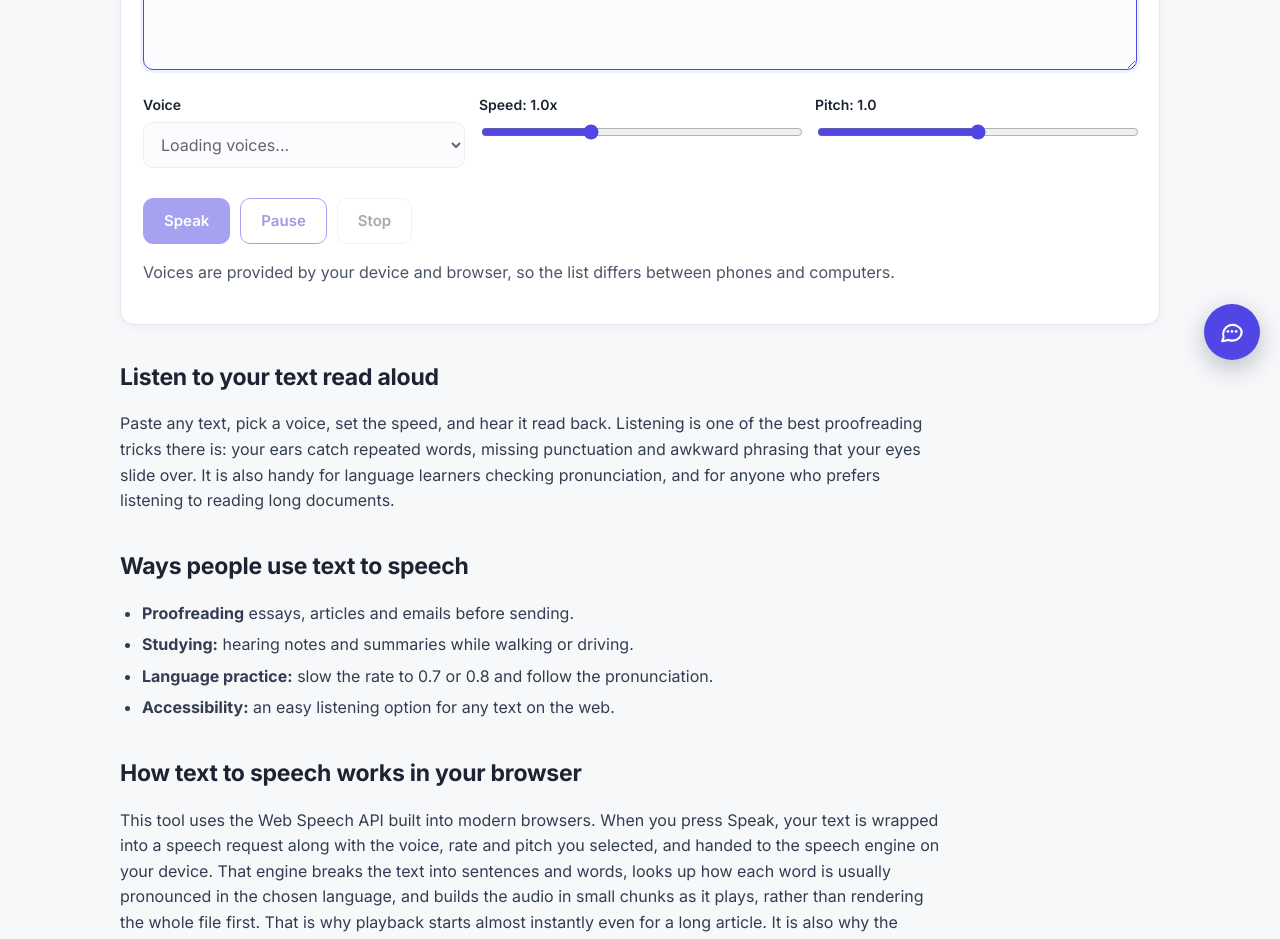
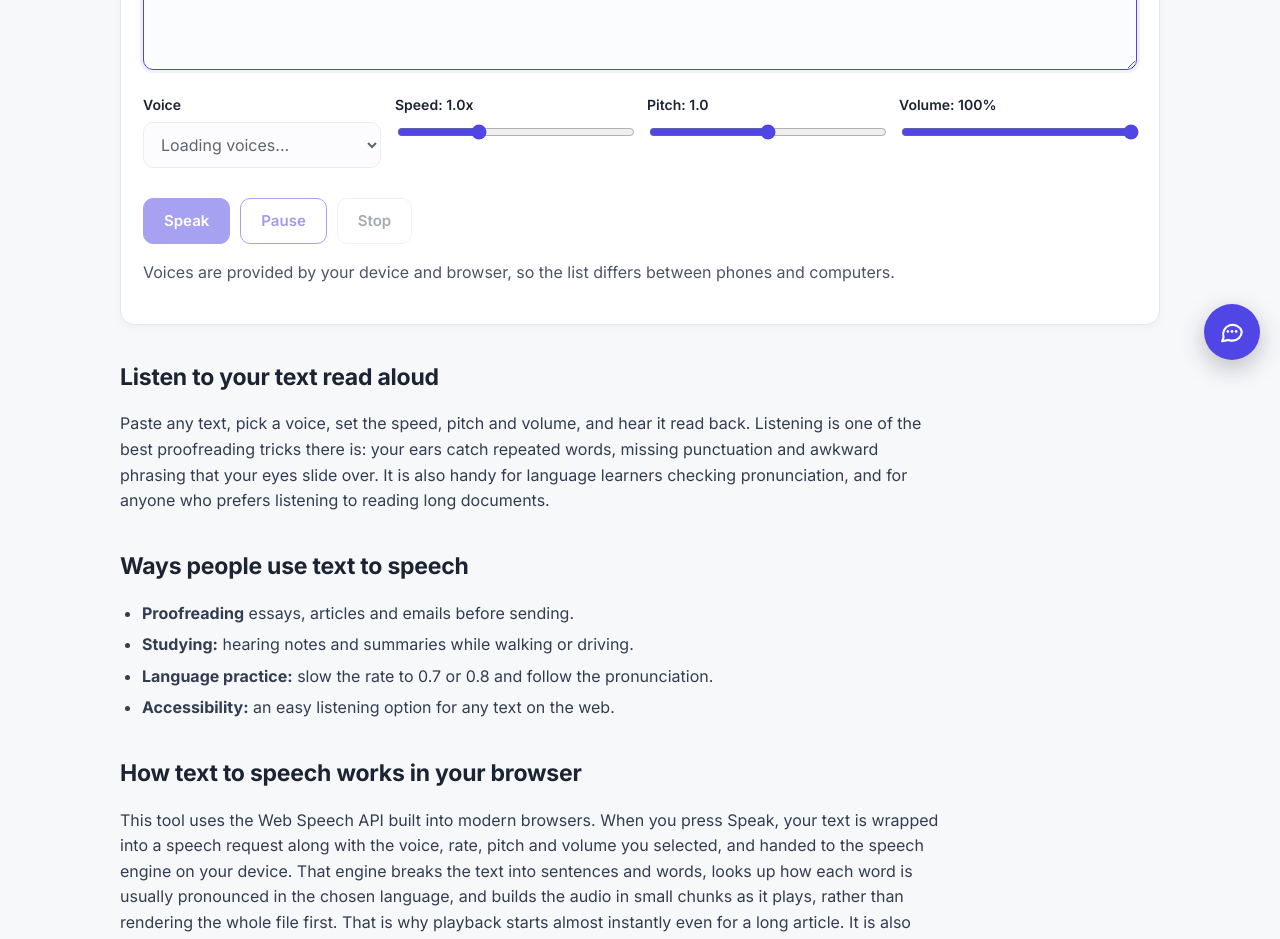
Before and after one commit to saurav73/ToolNest, a React (Vite) app: page /text-to-speech in a window 1280 px wide. Shown: the part 420-1359 px from the top of the page. Built offline with nearby package versions, Linux system fonts and the light colour scheme.

Commit message:
Text to Speech: volume slider (competitor parity)

```diff
--- a/src/data/tools.js
+++ b/src/data/tools.js
@@ -107,8 +107,8 @@ export const TOOLS = [
     path: '/text-to-speech',
     name: 'Text to Speech',
     category: 'Text Tools',
-    blurb: 'Listen to any text read aloud with your choice of voice and reading speed.',
-    keywords: 'text to speech, read aloud, tts, voice reader',
+    blurb: 'Listen to any text read aloud with your choice of voice, reading speed, pitch and volume.',
+    keywords: 'text to speech, read aloud, tts, voice reader, text to speech volume',
   },
   {
     slug: 'typing-speed-test',
--- a/src/pages/tools/TextToSpeech.jsx
+++ b/src/pages/tools/TextToSpeech.jsx
@@ -15,6 +15,10 @@ const FAQS = [
     a: 'It depends on the voice. Local voices, usually marked as default or offline, synthesize speech entirely on your device. Some enhanced voices in Chrome are network-based and send the text to Google for synthesis. Either way, ToolNest itself never receives, stores or logs your text; the request goes from your browser to the voice provider.',
   },
   {
+    q: 'Can I change the volume?',
+    a: 'Yes. The volume slider runs from 0 to 100 percent and scales only the voice in this tool, not your system volume. If the speech is quiet, check the volume slider here first before reaching for your device volume.',
+  },
+  {
     q: 'Can I download the audio as an MP3?',
     a: 'The Web Speech API does not offer an audio download, so this tool is for listening only: proofreading, language practice and accessibility. If you need an audio file, dedicated text-to-speech software can record system audio while this page plays.',
   },
@@ -24,7 +28,7 @@ const CONTENT = (
   <>
     <h2>Listen to your text read aloud</h2>
     <p>
-      Paste any text, pick a voice, set the speed, and hear it read back. Listening
+      Paste any text, pick a voice, set the speed, pitch and volume, and hear it read back. Listening
       is one of the best proofreading tricks there is: your ears catch repeated
       words, missing punctuation and awkward phrasing that your eyes slide over.
       It is also handy for language learners checking pronunciation, and for anyone
@@ -39,7 +43,7 @@ const CONTENT = (
     </ul>
     <h2>How text to speech works in your browser</h2>
     <p>
-      This tool uses the Web Speech API built into modern browsers. When you press Speak, your text is wrapped into a speech request along with the voice, rate and pitch you selected, and handed to the speech engine on your device. That engine breaks the text into sentences and words, looks up how each word is usually pronounced in the chosen language, and builds the audio in small chunks as it plays, rather than rendering the whole file first. That is why playback starts almost instantly even for a long article. It is also why the voice list differs between devices: the tool can only offer the voices your operating system and browser have installed, and changing browser or phone can give you a completely different set to choose from.
+      This tool uses the Web Speech API built into modern browsers. When you press Speak, your text is wrapped into a speech request along with the voice, rate, pitch and volume you selected, and handed to the speech engine on your device. That engine breaks the text into sentences and words, looks up how each word is usually pronounced in the chosen language, and builds the audio in small chunks as it plays, rather than rendering the whole file first. That is why playback starts almost instantly even for a long article. It is also why the voice list differs between devices: the tool can only offer the voices your operating system and browser have installed, and changing browser or phone can give you a completely different set to choose from.
     </p>
     <h2>A worked example: proofreading a short email</h2>
     <p>
@@ -71,6 +75,7 @@ export default function TextToSpeech() {
   const [voiceUri, setVoiceUri] = useState('');
   const [rate, setRate] = useState(1);
   const [pitch, setPitch] = useState(1);
+  const [volume, setVolume] = useState(1);
   const [state, setState] = useState('idle'); // idle | speaking | paused
   const utterRef = useRef(null);
 
@@ -100,6 +105,7 @@ export default function TextToSpeech() {
     if (voice) utter.voice = voice;
     utter.rate = rate;
     utter.pitch = pitch;
+    utter.volume = volume;
     utter.onend = () => setState('idle');
     utter.onerror = () => setState('idle');
     utterRef.current = utter;
@@ -129,9 +135,9 @@ export default function TextToSpeech() {
       slug="text-to-speech"
       path="/text-to-speech"
       title="Text to Speech: Read Any Text Aloud for Free | ToolNest"
-      description="Listen to any text read aloud with your choice of voices and speed control. Free text to speech in your browser, great for proofreading."
+      description="Listen to any text read aloud with your choice of voice, speed, pitch and volume. Free text to speech in your browser, great for proofreading."
       h1="Text to Speech"
-      intro="Paste text and hear it read aloud with your choice of voice, speed and pitch. Perfect for proofreading, language practice and listening on the go."
+      intro="Paste text and hear it read aloud with your choice of voice, speed, pitch and volume. Perfect for proofreading, language practice and listening on the go."
       faqs={FAQS}
       content={CONTENT}
     >
@@ -169,6 +175,10 @@ export default function TextToSpeech() {
           <label htmlFor="tts-pitch">Pitch: {pitch.toFixed(1)}</label>
           <input id="tts-pitch" type="range" min="0" max="2" step="0.1" value={pitch} onChange={(e) => setPitch(Number(e.target.value))} />
         </div>
+        <div className="field">
+          <label htmlFor="tts-volume">Volume: {Math.round(volume * 100)}%</label>
+          <input id="tts-volume" type="range" min="0" max="1" step="0.05" value={volume} onChange={(e) => setVolume(Number(e.target.value))} />
+        </div>
       </div>
       <div className="btn-row">
         <button type="button" className="btn" onClick={speak} disabled={!supported || !text.trim()}>Speak</button>
```
